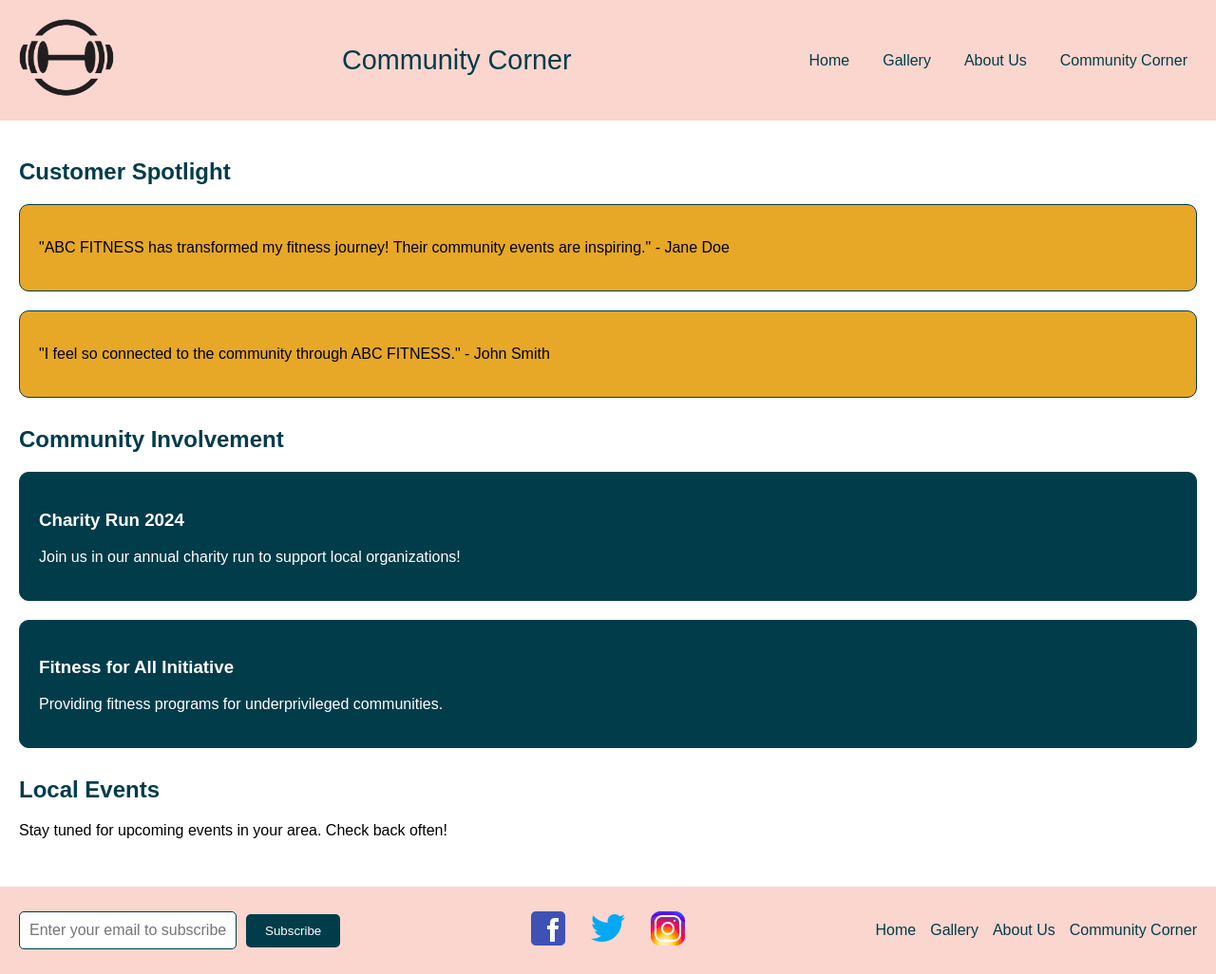
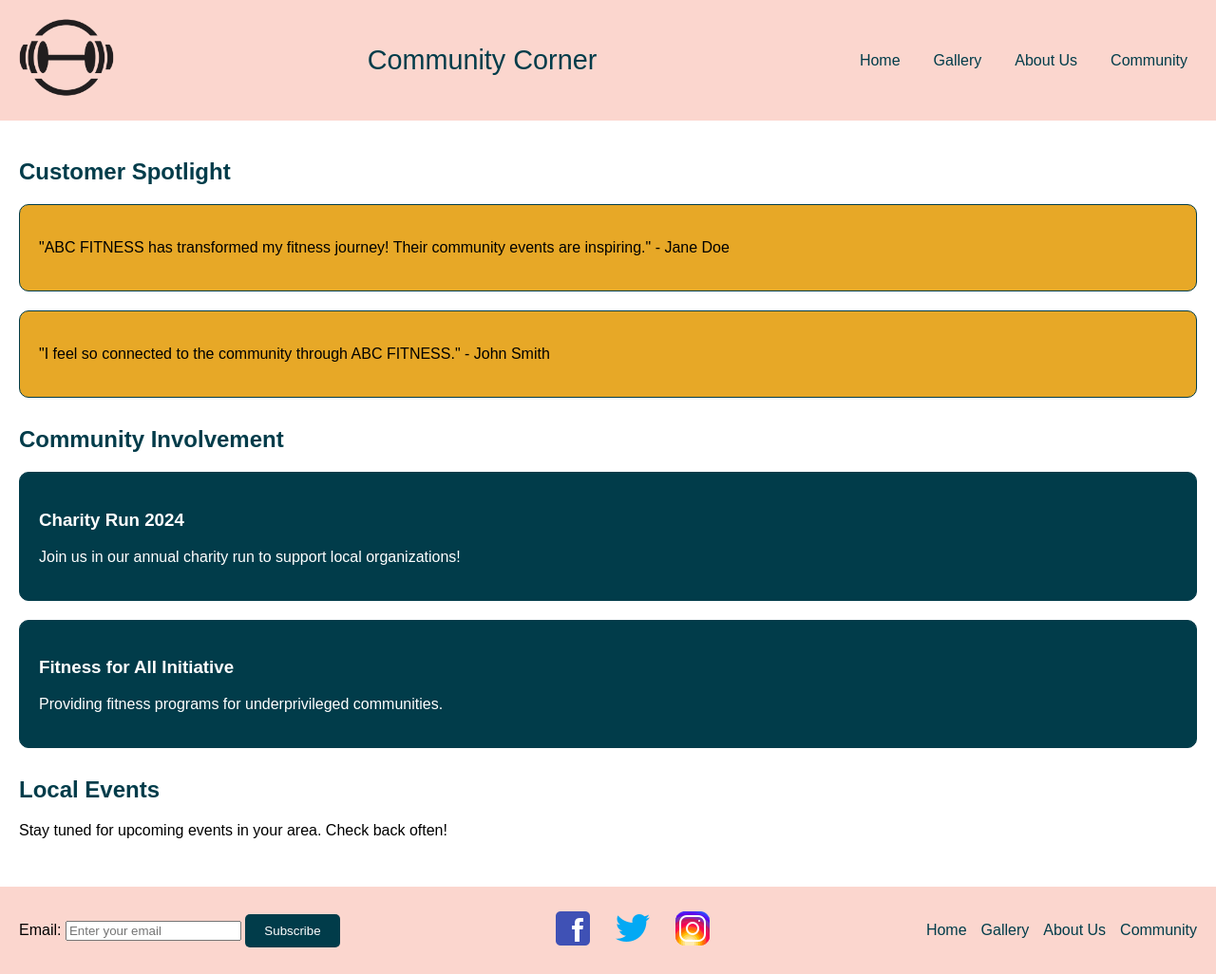
Before and after one commit to demarcok/ABC_Fitness, a plain HTML site: page community.html in a window 1280 px wide. Shown: the whole page at 95% size. Drawn offline with Linux system fonts and the light colour scheme.

Commit message:
Update 03FEB20250156
Update Error Validation in Subscribe

```diff
--- a/community.html
+++ b/community.html
@@ -14,7 +14,7 @@
             <a href="index.html">Home</a>
             <a href="gallery.html">Gallery</a>
             <a href="about.html">About Us</a>
-            <a href="community.html">Community Corner</a>
+            <a href="community.html">Community</a>
         </nav>
     </header>
     <main>
@@ -45,8 +45,11 @@
     </main>
     <footer>
         <div class="newsletter">
-            <input type="email" placeholder="Enter your email to subscribe">
-            <button id="subscribe">Subscribe</button>
+            <form onsubmit="return subscribe();">
+                <label for="email">Email:</label>
+                <input type="text" id="email" name="email" placeholder="Enter your email">
+                <button type="submit">Subscribe</button>
+              </form>
         </div>
         <div class="social-media">
             <a href="https://www.facebook.com" target="_blank"><img src="images/facebook.png"></a>
@@ -57,13 +60,31 @@
             <a href="index.html">Home</a>
             <a href="gallery.html">Gallery</a>
             <a href="about.html">About Us</a>
-            <a href="community.html">Community Corner</a>
+            <a href="community.html">Community</a>
         </nav>
     </footer>
     <script>
-        document.getElementById('subscribe').addEventListener('click', () => {
-            alert('Thank you for subscribing!');
-        });
+        function subscribe() {
+            // Get the email value from an input element with id "email"
+            const email = document.getElementById('email').value.trim();
+
+            // Check if the email field is empty
+            if (email === '') {
+                alert('Please enter an email address.');
+                return false;
+            }
+
+            // Regular expression pattern for basic email validation
+            const emailPattern = /^[^@\s]+@[^@\s]+\.[^@\s]+$/;
+            if (!emailPattern.test(email)) {
+                alert('Please enter a valid email address.');
+                return false;
+            }
+
+            // If the input passes validation, continue with the subscription process
+            alert('Thank you for subscribing');
+            return true;
+        }
     </script>
 </body>
 </html>
--- a/index_style.css
+++ b/index_style.css
@@ -111,7 +111,7 @@
         .promo-box {
             width: 30%;
             background-color: #013C4A;
-            color: white;
+            color: #C5C3C3;
             padding: 20px;
             border-radius: 10px;
         }
```
Also changed, not shown: Gallery.html (+27 -3 lines), about.html (+24 -3 lines), index.html (+26 -5 lines).
